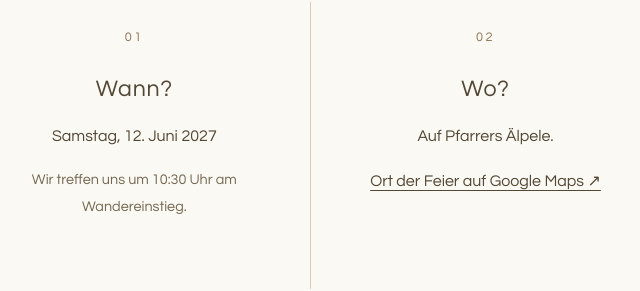
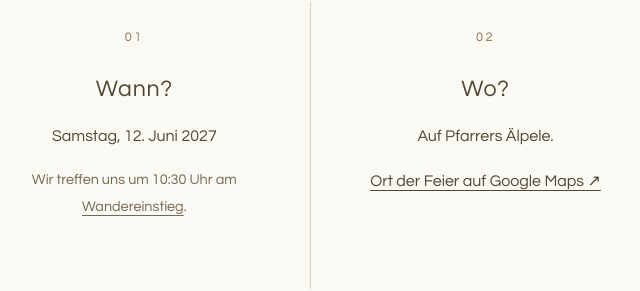
Before and after one commit to paulzierep/Natalie-und-Paul-Hochzeit-2-0-2027, a plain HTML site: page index.html in a window 1280 px wide. Shown: the part 1775-2066 px from the top of the page, 155-795 px from the left. Drawn offline with Linux system fonts and the light colour scheme.

Commit message:
Wandereinstieg im Kasten „Wann?“ mit Kartenlink verknüpfen
Co-Authored-By: Claude Sonnet 5.5 <noreply@anthropic.com>

```diff
--- a/index.html
+++ b/index.html
@@ -48,7 +48,7 @@
     <section class="section" id="feier" aria-labelledby="feier-titel">
       <div class="section-heading"><p class="eyebrow">Vorfreude ist die schönste Freude</p><h2 id="feier-titel">Unsere Feier</h2></div>
       <div class="cards">
-        <article class="card"><span class="nummer">01</span><h3>Wann?</h3><p>Samstag, 12. Juni 2027</p><p class="muted">Wir treffen uns um 10:30 Uhr am Wandereinstieg.</p></article>
+        <article class="card"><span class="nummer">01</span><h3>Wann?</h3><p>Samstag, 12. Juni 2027</p><p class="muted">Wir treffen uns um 10:30 Uhr am <a href="https://maps.app.goo.gl/ZvrrkcyxLTmNJi4U7" target="_blank" rel="noopener noreferrer">Wandereinstieg<span class="sr-only"> (öffnet in einem neuen Tab)</span></a>.</p></article>
         <article class="card"><span class="nummer">02</span><h3>Wo?</h3><p>Auf Pfarrers Älpele.</p><a href="https://maps.app.goo.gl/fwjNqAUkVC915Zmy9" target="_blank" rel="noopener noreferrer">Ort der Feier auf Google Maps ↗<span class="sr-only"> (öffnet in einem neuen Tab)</span></a></article>
         <article class="card"><span class="nummer">03</span><h3>Was erwartet euch?</h3><p>Gemeinsam wandern, feiern und genießen.</p><p class="muted">Zum Abschluss lassen wir den Tag im Kolping-Feriendorf ausklingen.</p></article>
       </div>
```
Also changed, not shown: 1 other file.
